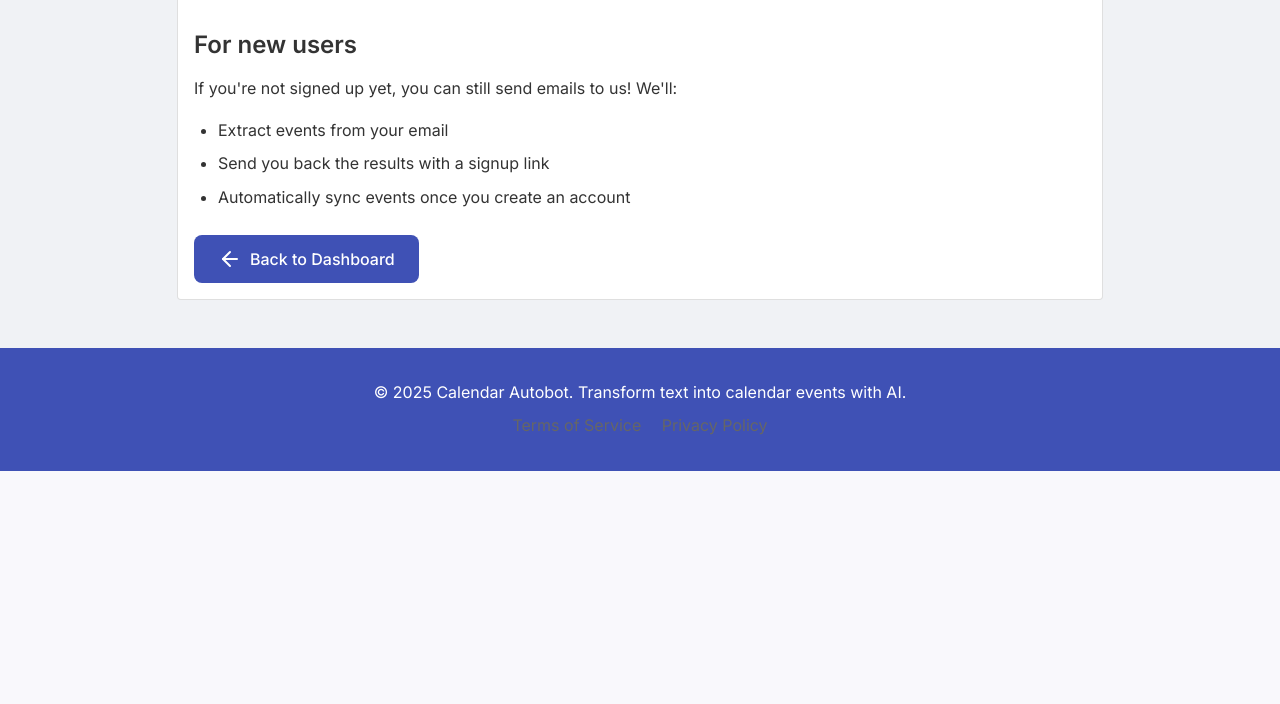
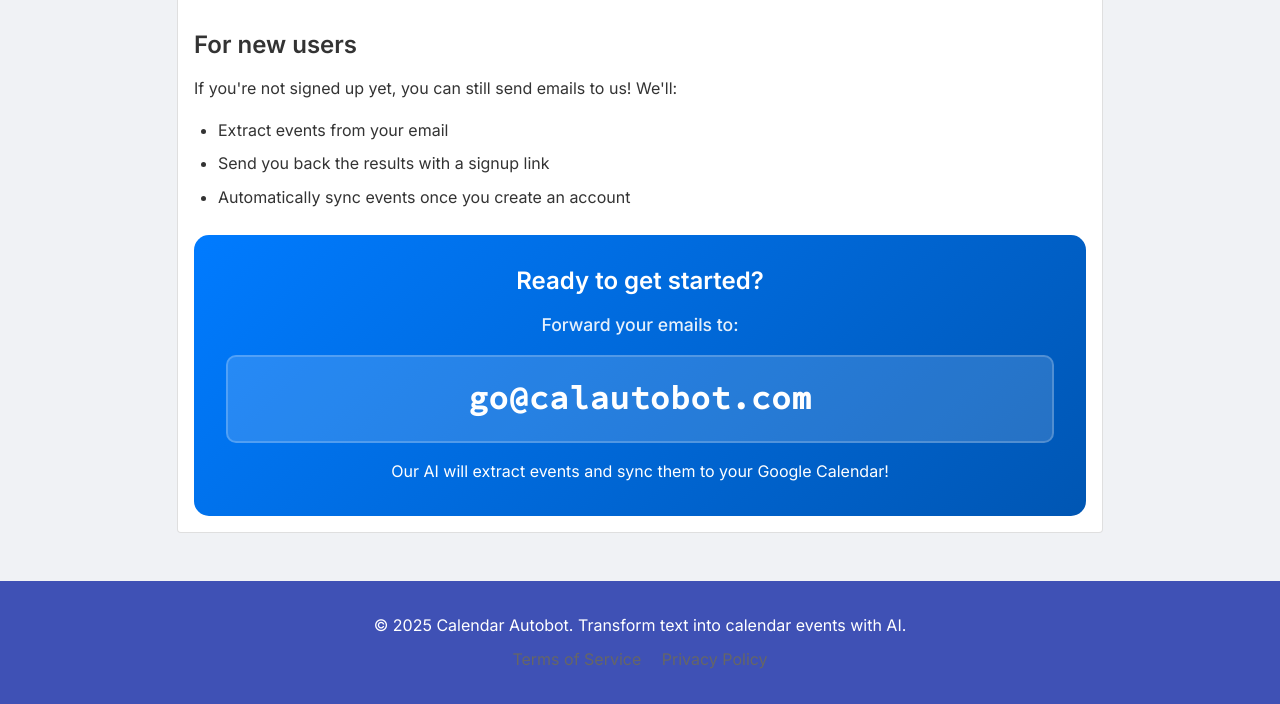
Before and after one commit to willcheung/AITextBot, a Flask app: page /email-instructions in a window 1280 px wide. Shown: the part 733-1437 px from the top of the page. Before the commit the page ends 1204 px from the top, so only its background shows below. Run offline with Flask 3, Linux system fonts and the light colour scheme; some libraries are stand-ins or nearby versions.

Commit message:
Assistant checkpoint: Updated email instructions CTA to forwarding
Assistant generated file changes:
- templates/email_instructions.html: Replace dashboard CTA with email forwarding instruction

---

User prompt:

In the email instruction page, change the "return to dashboard" CTA to instruction to forward email to go@calautobot.com.

Replit-Commit-Author: Assistant
Replit-Commit-Session-Id: 66e7bc26-e475-4d16-978b-45d8cec95ef2

```diff
--- a/templates/email_instructions.html
+++ b/templates/email_instructions.html
@@ -97,10 +97,14 @@
                     </div>
 
                     <div class="mt-4">
-                        <a href="{{ url_for('main_routes.dashboard') }}" class="btn btn-primary">
-                            <i data-feather="arrow-left" class="me-2"></i>
-                            Back to Dashboard
-                        </a>
+                        <div class="email-cta">
+                            <div class="email-forward-instruction text-center">
+                                <h4 class="mb-3">Ready to get started?</h4>
+                                <span class="email-label">Forward your emails to:</span>
+                                <div class="email-address-large">go@calautobot.com</div>
+                                <p class="mt-3 mb-0">Our AI will extract events and sync them to your Google Calendar!</p>
+                            </div>
+                        </div>
                     </div>
                 </div>
             </div>
```
